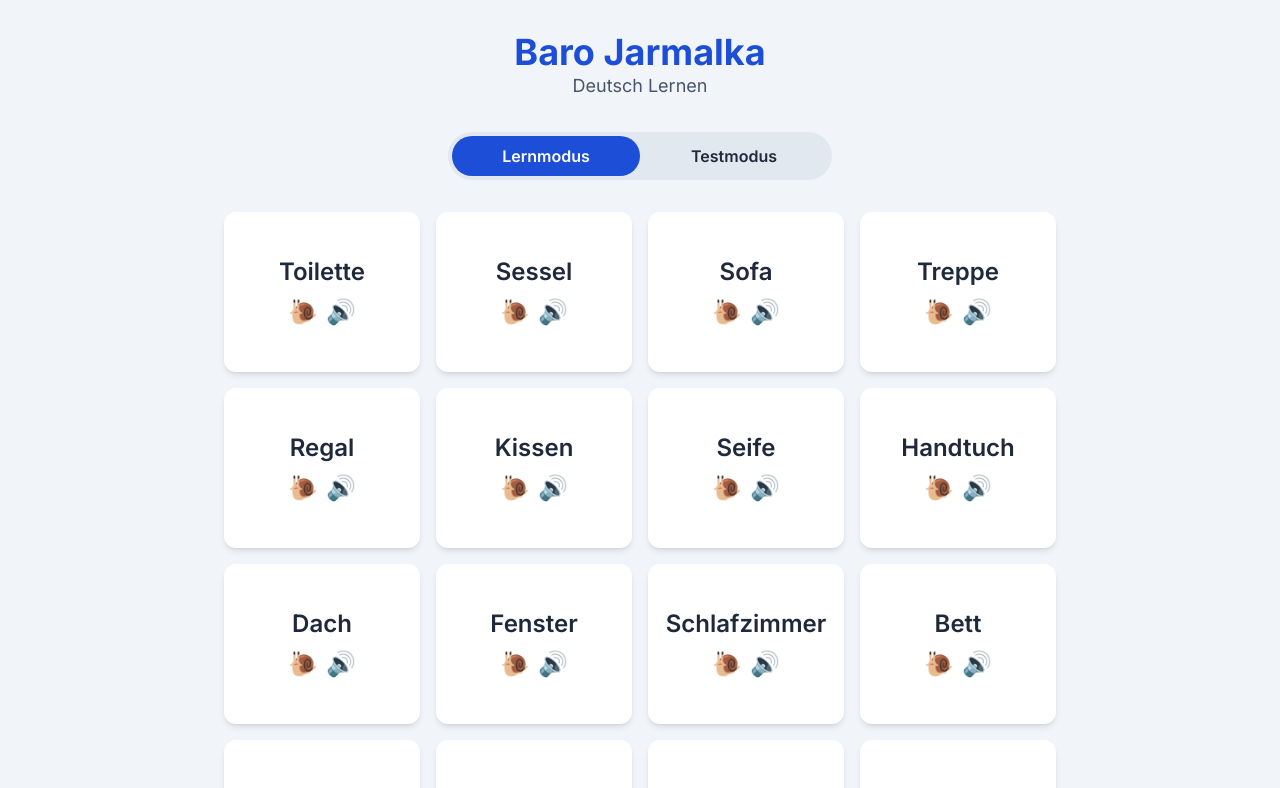
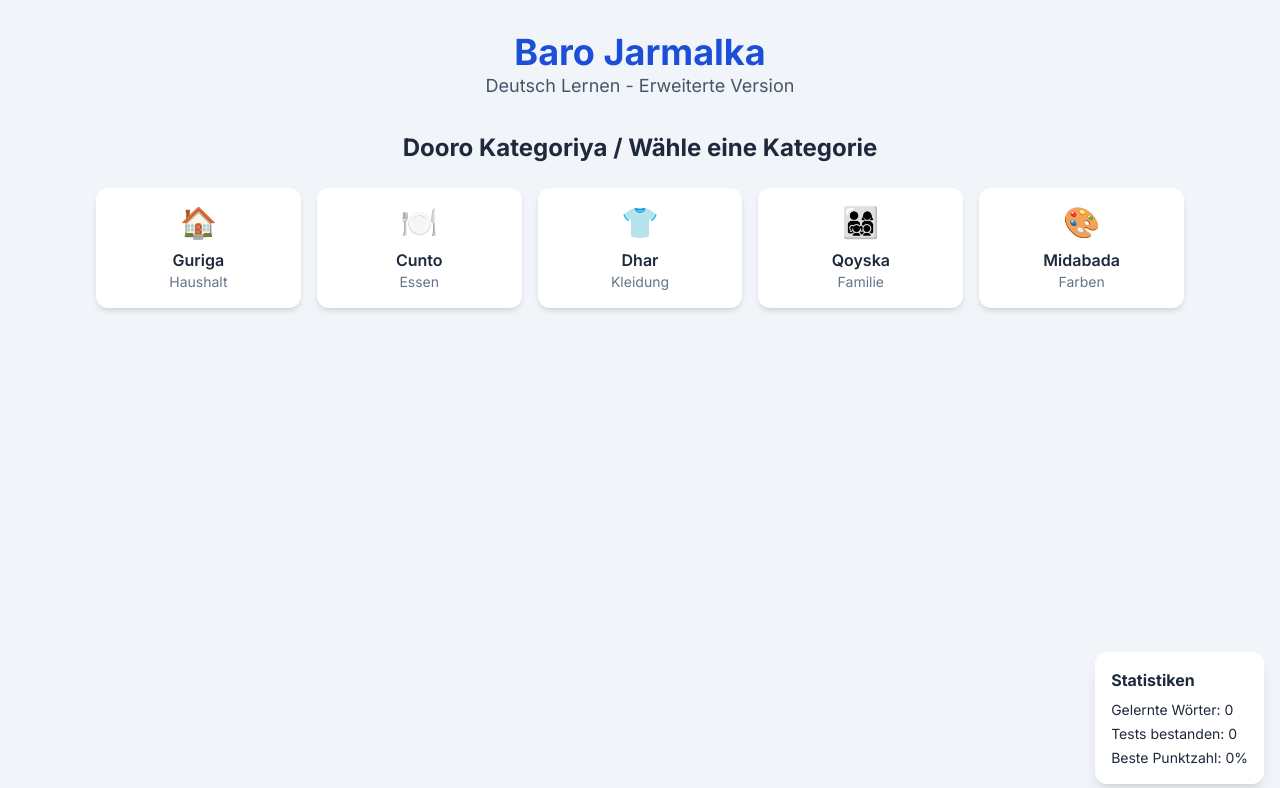
Before and after one commit to lmbernebysolutions/deutschprofiapp, a website: page index.html in a window 1280 px wide. Both pictures are taken after a click on the button "Bilow (Start)". Shown: the top 788 px of the page. Drawn offline with nearby package versions, Linux system fonts and the light colour scheme.

Commit message:
Erweiterte Version als Hauptversion aktiviert, Start-Button repariert, Kategorien hinzugefügt

```diff
--- a/index.html
+++ b/index.html
@@ -3,8 +3,8 @@
 <head>
     <meta charset="UTF-8">
     <meta name="viewport" content="width=device-width, initial-scale=1.0">
-    <title>Baro Jarmalka (Deutsch Lernen)</title>
-    <meta name="description" content="Interaktive Lernplattform für deutsche Sprache mit somalischen Übersetzungen">
+    <title>Baro Jarmalka - Erweiterte Version (Deutsch Lernen)</title>
+    <meta name="description" content="Interaktive Lernplattform für deutsche Sprache mit somalischen Übersetzungen - Erweiterte Version mit Kategorien">
     <meta name="keywords" content="Deutsch lernen, Somali, Sprache, Vokabeln, Interaktiv">
     <meta name="theme-color" content="#1d4ed8">
     <meta name="apple-mobile-web-app-capable" content="yes">
@@ -22,10 +22,10 @@
 <body class="bg-slate-100 text-slate-800">
 
     <!-- Main Container -->
-    <div id="app-container" class="max-w-4xl mx-auto p-4 md:p-8">
+    <div id="app-container" class="max-w-6xl mx-auto p-4 md:p-8">
         <header class="text-center mb-8">
             <h1 class="text-4xl font-bold text-blue-700">Baro Jarmalka</h1>
-            <p class="text-slate-600 text-lg">Deutsch Lernen</p>
+            <p class="text-slate-600 text-lg">Deutsch Lernen - Erweiterte Version</p>
         </header>
 
         <!-- Tutorial Modal -->
@@ -42,20 +42,67 @@
                         <strong class="text-blue-600">Habka Imtixaanka (Testmodus):</strong>
                         <br>Halkan waxaad isku tijaabin kartaa. Eray Jarmal ah ayaa lagu tusi doonaa. Dooro tarjumaadda Soomaaliga ee saxda ah afarta doorasho.
                     </p>
+                    <p>
+                        <strong class="text-blue-600">Kategoriyada (Kategorien):</strong>
+                        <br>Dooro kategoriya aad rabto inaad barato: Guriga, Cunto, Dhar, Qoyska, iyo Midabada.
+                    </p>
                 </div>
                 <button id="start-button" class="bg-blue-600 text-white font-bold py-3 px-8 rounded-full text-lg hover:bg-blue-700 transition-colors shadow-lg">Bilow (Start)</button>
             </div>
         </div>
 
+        <!-- Category Selection -->
+        <div id="category-selection" class="mb-8 hidden">
+            <h2 class="text-2xl font-bold text-center mb-6">Dooro Kategoriya / Wähle eine Kategorie</h2>
+            <div class="grid grid-cols-2 md:grid-cols-3 lg:grid-cols-5 gap-4">
+                <button class="category-btn bg-white p-4 rounded-xl shadow-md hover:shadow-lg transition-all text-center" data-category="haushalt">
+                    <div class="text-3xl mb-2">🏠</div>
+                    <div class="font-semibold">Guriga</div>
+                    <div class="text-sm text-slate-500">Haushalt</div>
+                </button>
+                <button class="category-btn bg-white p-4 rounded-xl shadow-md hover:shadow-lg transition-all text-center" data-category="essen">
+                    <div class="text-3xl mb-2">🍽️</div>
+                    <div class="font-semibold">Cunto</div>
+                    <div class="text-sm text-slate-500">Essen</div>
+                </button>
+                <button class="category-btn bg-white p-4 rounded-xl shadow-md hover:shadow-lg transition-all text-center" data-category="kleidung">
+                    <div class="text-3xl mb-2">👕</div>
+                    <div class="font-semibold">Dhar</div>
+                    <div class="text-sm text-slate-500">Kleidung</div>
+                </button>
+                <button class="category-btn bg-white p-4 rounded-xl shadow-md hover:shadow-lg transition-all text-center" data-category="familie">
+                    <div class="text-3xl mb-2">👨‍👩‍👧‍👦</div>
+                    <div class="font-semibold">Qoyska</div>
+                    <div class="text-sm text-slate-500">Familie</div>
+                </button>
+                <button class="category-btn bg-white p-4 rounded-xl shadow-md hover:shadow-lg transition-all text-center" data-category="farben">
+                    <div class="text-3xl mb-2">🎨</div>
+                    <div class="font-semibold">Midabada</div>
+                    <div class="text-sm text-slate-500">Farben</div>
+                </button>
+            </div>
+        </div>
+
+        <!-- Progress Bar -->
+        <div id="progress-container" class="mb-6 hidden">
+            <div class="flex justify-between items-center mb-2">
+                <span class="text-sm font-medium text-slate-600">Fortschritt / Horumar</span>
+                <span id="progress-text" class="text-sm font-medium text-slate-600">0%</span>
+            </div>
+            <div class="w-full bg-slate-200 rounded-full h-2">
+                <div id="progress-bar" class="bg-blue-600 h-2 rounded-full transition-all duration-300" style="width: 0%"></div>
+            </div>
+        </div>
+
         <!-- Mode Switcher -->
-        <div class="flex justify-center mb-8 bg-slate-200 rounded-full p-1 max-w-sm mx-auto">
+        <div id="mode-switcher" class="flex justify-center mb-8 bg-slate-200 rounded-full p-1 max-w-sm mx-auto hidden">
             <button id="learn-mode-btn" class="w-1/2 py-2 px-4 rounded-full font-semibold transition-colors btn-active">Lernmodus</button>
             <button id="test-mode-btn" class="w-1/2 py-2 px-4 rounded-full font-semibold transition-colors">Testmodus</button>
         </div>
 
         <!-- Learn Mode Content -->
         <div id="learn-mode">
-            <div id="word-cards" class="grid grid-cols-2 sm:grid-cols-3 md:grid-cols-4 gap-4">
+            <div id="word-cards" class="grid grid-cols-2 sm:grid-cols-3 md:grid-cols-4 lg:grid-cols-5 gap-4">
                 <!-- Word cards will be injected here by JavaScript -->
             </div>
         </div>
@@ -77,13 +124,27 @@
              <div id="test-results" class="hidden text-center bg-white p-8 rounded-2xl shadow-lg max-w-md mx-auto">
                 <h2 class="text-3xl font-bold mb-4">Imtixaankii waa dhammaaday!</h2>
                 <p id="results-text" class="text-xl mb-6"></p>
-                <button id="restart-test-btn" class="bg-blue-600 text-white font-bold py-3 px-6 rounded-full hover:bg-blue-700 transition-colors">Mar kale bilow</button>
+                <div class="flex gap-4 justify-center">
+                    <button id="restart-test-btn" class="bg-blue-600 text-white font-bold py-3 px-6 rounded-full hover:bg-blue-700 transition-colors">Mar kale bilow</button>
+                    <button id="back-to-categories-btn" class="bg-slate-600 text-white font-bold py-3 px-6 rounded-full hover:bg-slate-700 transition-colors">Kategoriyada</button>
+                </div>
+            </div>
+        </div>
+
+        <!-- Statistics Panel -->
+        <div id="stats-panel" class="fixed bottom-4 right-4 bg-white p-4 rounded-xl shadow-lg hidden">
+            <h3 class="font-bold mb-2">Statistiken</h3>
+            <div class="text-sm space-y-1">
+                <div>Gelernte Wörter: <span id="learned-words">0</span></div>
+                <div>Tests bestanden: <span id="passed-tests">0</span></div>
+                <div>Beste Punktzahl: <span id="best-score">0%</span></div>
             </div>
         </div>
 
     </div>
 
-    <script src="js/app.js"></script>
+    <script src="js/vocabulary.js"></script>
+    <script src="js/app-advanced.js"></script>
     <script>
         // Service Worker Registration
         if ('serviceWorker' in navigator) {
@@ -97,6 +158,23 @@
                     });
             });
         }
+
+        // Debug: Start Button Event Listener
+        document.addEventListener('DOMContentLoaded', () => {
+            console.log('DOM loaded, initializing start button...');
+            const startBtn = document.getElementById('start-button');
+            if (startBtn) {
+                console.log('Start button found, adding event listener...');
+                startBtn.addEventListener('click', () => {
+                    console.log('Start button clicked!');
+                    document.getElementById('tutorial-modal').style.display = 'none';
+                    // Show category selection
+                    document.getElementById('category-selection').classList.remove('hidden');
+                });
+            } else {
+                console.error('Start button not found!');
+            }
+        });
     </script>
 </body>
 </html>
--- a/service-worker.js
+++ b/service-worker.js
@@ -4,7 +4,8 @@ const urlsToCache = [
   '/',
   '/index.html',
   '/css/styles.css',
-  '/js/app.js',
+  '/js/app-advanced.js',
+  '/js/vocabulary.js',
   '/manifest.json',
   'https://cdn.tailwindcss.com',
   'https://fonts.googleapis.com/css2?family=Inter:wght@400;500;600;700&display=swap'
```
